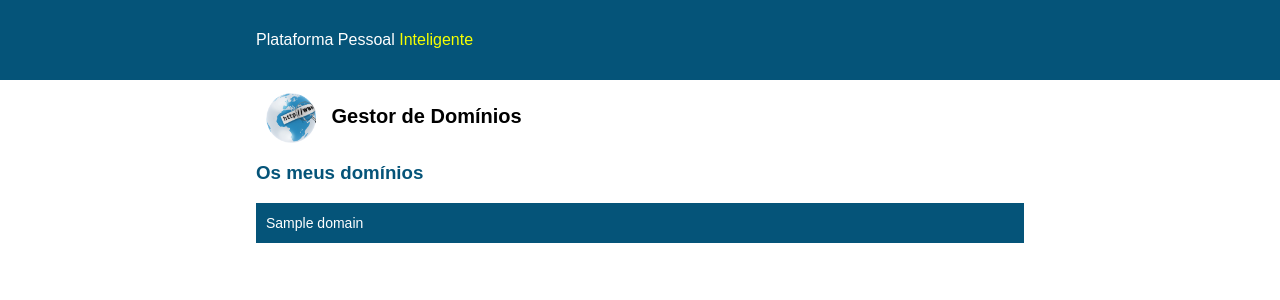
After one commit to Pablo-Camara/simple-task-manager-with-php-symfony-javascript, a Symfony app: template templates/domain/index.html.twig in a window 1280 px wide. The commit adds this page. Shown: the top 300 px of the page. Run offline with Twig, Linux system fonts and the light colour scheme; the template is opened without the code that fills it: most values are stand-ins (such as "Sample title", 1, 10 or a date in 2020); some libraries are stand-ins or nearby versions.

Commit message:
Domain Entity / Controller / Fixtures Lists all domains

```diff
--- a/templates/base.html.twig
+++ b/templates/base.html.twig
@@ -26,6 +26,11 @@
                 margin: auto;
             }
 
+            #navbar a {
+                color: #ffffff;
+                text-decoration: none;
+            }
+
             #navbar .sitename > span {
                 color: #f7ff00;
             }
@@ -36,9 +41,9 @@
     <body>
         <div id="navbar">
             <div class="container">
-                <div class="sitename">
-                    Plataforma Pessoal <span>Inteligente</span>
-                </div>
+                <a class="sitename" href="{{ path('index') }}">
+                  Plataforma Pessoal <span>Inteligente</span>
+                </a>
             </div>
         </div>
         {% block body %}{% endblock %}
--- /dev/null
+++ b/templates/domain/index.html.twig
@@ -0,0 +1,131 @@
+{% extends 'base.html.twig' %}
+
+{% block title %}- Minha Área{% endblock %}
+
+{% block stylesheets %}
+    <style>
+
+        .domain-manager {
+            width: 100%;
+            max-width: 768px;
+            margin: auto;
+        }
+
+        .domain-manager h1 {
+            font-size: 20px;
+            margin-left: 10px;
+            margin-bottom: 0;
+        }
+
+        .domain-manager h3 {
+          color: #055479;
+          margin-right: 10px;
+        }
+
+        .domain-manager p {
+            margin-top: 4px;
+            margin-left: 10px;
+        }
+
+        .domain-manager a, .domain-manager p {
+            color: #0c5478;
+        }
+
+        .domain-manager input[type="email"],
+        .domain-manager input[type="password"],
+        .domain-manager input[type="text"],
+        .domain-manager input[type="button"],
+        .domain-manager input[type="submit"]
+        {
+            -webkit-appearance:     none;
+            -moz-appearance:        none;
+            -ms-appearance:         none;
+            -o-appearance:          none;
+            appearance:             none;
+        }
+
+        .domain-manager input[type="button"],
+        .domain-manager input[type="submit"]
+        {
+            background-color: #0c5478;
+            border: 0;
+            color: #ffffff;
+            padding: 10px;
+            margin-left: 10px;
+        }
+
+
+        .domain-manager input[type="email"],
+        .domain-manager input[type="password"],
+        .domain-manager input[type="text"]
+        {
+            display: block;
+            width: 100%;
+            background: #055479;
+            color: #ffffff;
+            border: 0;
+            -webkit-box-sizing: border-box; /* Safari/Chrome, other WebKit */
+            -moz-box-sizing: border-box;    /* Firefox, other Gecko */
+            box-sizing: border-box;         /* Opera/IE 8+ */
+            padding: 20px;
+            margin-bottom: 10px;
+
+        }
+
+        .domain-manager input::placeholder { /* Chrome, Firefox, Opera, Safari 10.1+ */
+            color: #f7ff00;
+            opacity: 1; /* Firefox */
+        }
+
+        .domain-manager input:-ms-input-placeholder { /* Internet Explorer 10-11 */
+            color: #f7ff00;
+        }
+
+        .domain-manager input::-ms-input-placeholder { /* Microsoft Edge */
+            color: #f7ff00;
+        }
+
+
+        span.image.www {
+          width: 50px;
+          height: 50px;
+          margin-right: 10px;
+          display: inline-block;
+          background-size: cover;
+          background-image: url(/img/icons/www.jpg);
+          vertical-align: middle;
+        }
+
+        .domains-list {
+          margin-top: 15px;
+        }
+
+        .domains-list > .domain-item {
+          background-color: #055479;
+          color: #ffffff;
+          height: 40px;
+          line-height: 40px;
+          font-size: 14px;
+          padding-left: 10px;
+          margin-bottom: 10px;
+        }
+
+
+    </style>
+{% endblock %}
+
+{% block body %}
+    <div class="domain-manager">
+        <h1><span class="image www"></span> Gestor de Domínios</h1>
+
+        <h3>Os meus domínios</h3>
+        <div class="domains-list">
+            {% for domain in domains  %}
+            <div class="domain-item">
+              {{ domain.name }}
+            </div>
+            {% endfor %}
+        </div>
+
+    </div>
+{% endblock %}
```
Also changed, not shown: src/Controller/DomainController.php (added, +33 -0 lines), src/DataFixtures/DomainFixtures.php (added, +82 -0 lines), src/Entity/Domain.php (added, +74 -0 lines), src/Migrations/Version20190416145258.php (added, +35 -0 lines), src/Repository/DomainRepository.php (added, +66 -0 lines), templates/dashboard/index.html.twig (+4 -4 lines).
